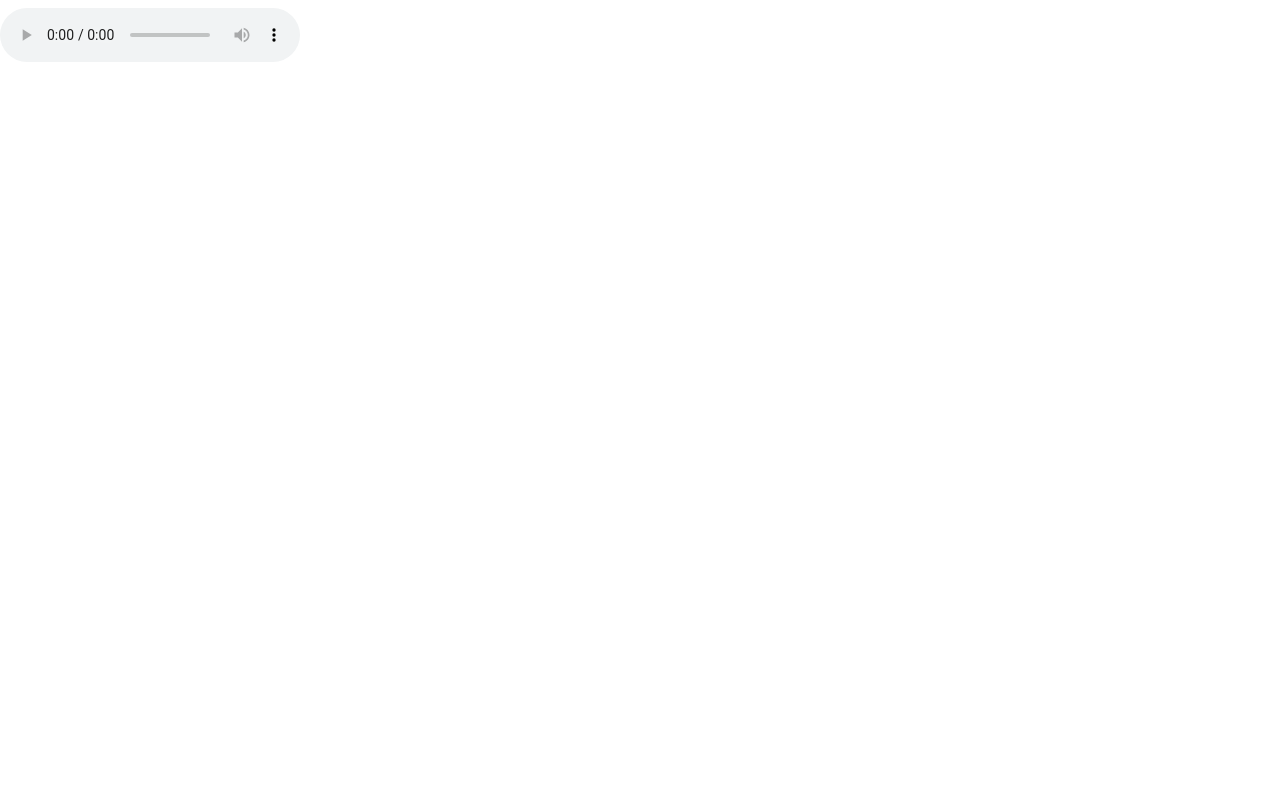
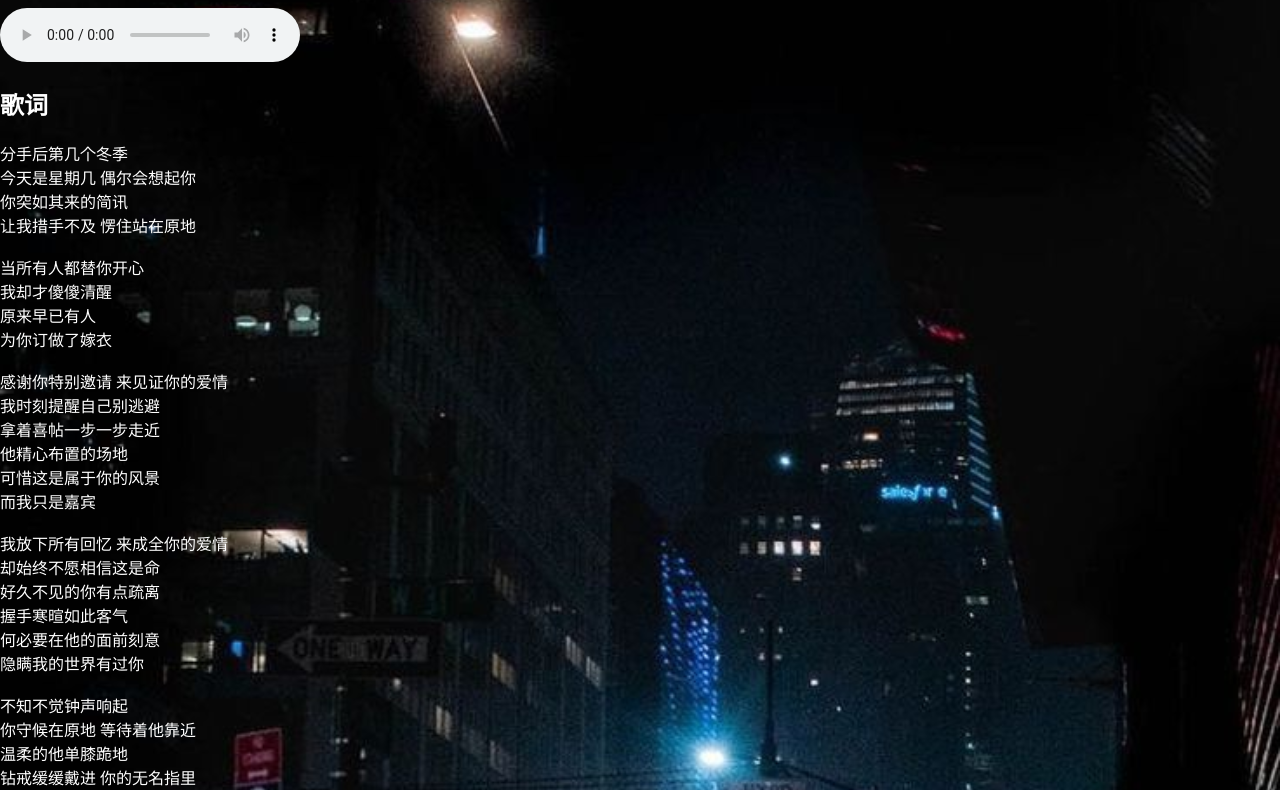
Before and after one commit to QianLI52525/qianli52525.github.io, a plain HTML site: page Music/嘉宾_张远/index.html in a window 1280 px wide. Shown: the part 81-871 px from the top of the page. Drawn offline with Linux system fonts and the light colour scheme.

Commit message:
Update index.html

```diff
--- a/Music/嘉宾_张远/index.html
+++ b/Music/嘉宾_张远/index.html
@@ -9,7 +9,7 @@
 body {
       margin: 0;
       padding: 0;
-      background-image: url('jiabinkatie.jpg');
+      background-image: url('jiabinkatie.jpeg');
       background-size: cover;
       background-attachment: fixed;
     }
```
